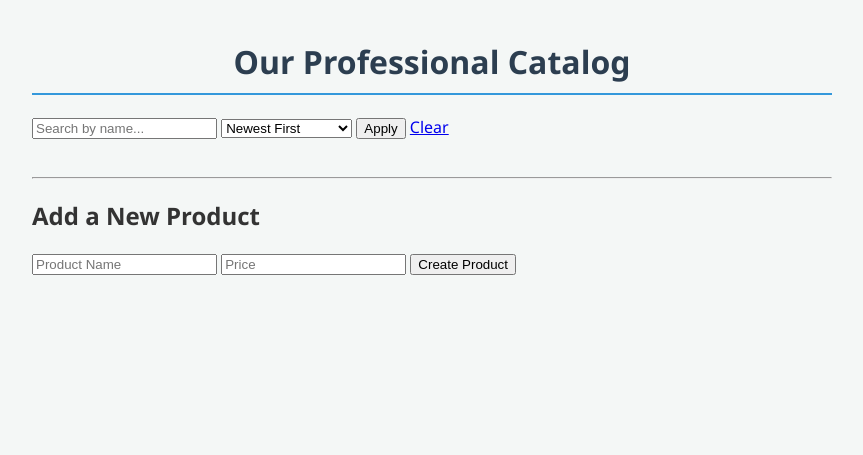
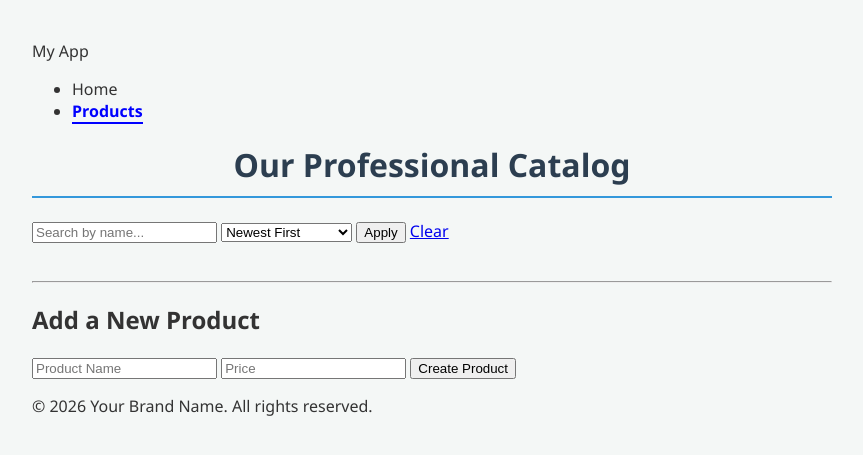
Before and after one commit to sudhirdahal/express-app26, a Node server app: page /api/v1/products/view in a window 1280 px wide. Shown: the top 455 px of the page, without its empty margins (208-1071 px from the left). Run offline with Node 20, Linux system fonts and the light colour scheme; data that the repository does not hold is empty; some libraries are stand-ins or nearby versions.

Commit message:
Some major updates

```diff
--- a/app.js
+++ b/app.js
@@ -7,6 +7,41 @@ const logger = require('./middleware/logger');
 //Import Routers
 const userRouter = require('./routes/user.routes.js');
 const productRouter = require ('./routes/product.routes.js');
+
+// ... inside app.js configuration
+app.set('view engine', 'ejs');
+app.set('views', path.join(__dirname, 'views'));
+
+// Serve static files (CSS, Images)
+app.use(express.static(path.join(__dirname, 'public')));
+
+// 1. GLOBAL MIDDLEWARE: Runs for every single request
+app.use(express.json());
+// ADD THIS for HTML Forms!
+app.use(express.urlencoded({ extended: true }));
+app.use(logger);
+
+// ROUTES (Mounting the mini-apps)
+app.use('/api/v1/users', userRouter);
+// 2. SELECTIVE MIDDLEWARE: Only protect product routes
+// Users can see the homepage, but only "authorized" users can touch products
+app.use('/api/v1/products', productRouter);
+
+
+// Fallback for undefined routes
+app.use((req, res) => {
+    res.status(404).json({ message: `Can't find ${req.originalUrl} on this server!` });
+});
+
+module.exports = app;
+
+
+
+
+
+
+
+
 // const port = 3000
 
 //The following code defines a route handler in an Express.js application
@@ -91,30 +126,3 @@ app.get('/', (req, res) => {
 })
 
  */
-
-// ... inside app.js configuration
-app.set('view engine', 'ejs');
-app.set('views', path.join(__dirname, 'views'));
-
-// Serve static files (CSS, Images)
-app.use(express.static(path.join(__dirname, 'public')));
-
-// 1. GLOBAL MIDDLEWARE: Runs for every single request
-app.use(express.json());
-// ADD THIS for HTML Forms!
-app.use(express.urlencoded({ extended: true }));
-app.use(logger);
-
-// ROUTES (Mounting the mini-apps)
-app.use('/api/v1/users', userRouter);
-// 2. SELECTIVE MIDDLEWARE: Only protect product routes
-// Users can see the homepage, but only "authorized" users can touch products
-app.use('/api/v1/products', productRouter);
-
-
-// Fallback for undefined routes
-app.use((req, res) => {
-    res.status(404).json({ message: `Can't find ${req.originalUrl} on this server!` });
-});
-
-module.exports = app;
--- a/controllers/product.controller.js
+++ b/controllers/product.controller.js
@@ -9,7 +9,13 @@ const Product = require('../models/product.model');
 exports.getAllProducts = async (req, res) => {
     try {
         const products = await Product.find(); // Fetches EVERYTHING from the DB
-        res.status(200).json({ status: 'success', data: { products } });
+        //This is new Jan31 @1550
+        res.render('products', {
+            products,
+            title: 'Our Shop Catalog',
+            page_name: 'Home' // useful for highlighting the nav link
+        });
+//        res.status(200).json({ status: 'success', data: { products } });
     } catch (err) {
         res.status(500).json({ message: err.message });
     }
@@ -84,6 +90,8 @@ exports.getProductsPage = async (req, res) => {
 
         res.render('products', {
             products,
+            title: 'Our Products',
+            page_name: 'Products',
             searchTerm: search,
             currentSort: sort
         });
--- a/public/CSS/style.css
+++ b/public/CSS/style.css
@@ -39,3 +39,30 @@ h1 {
     color: #27ae60;
     font-size: 1.2rem;
 }
+
+/* Normal link style */
+/* nav a {
+    text-decoration: none;
+    color: black;
+    padding: 10px;
+} */
+
+/* The style applied ONLY when page_name matches */
+/* nav a.active {
+    color: blue;
+    font-weight: bold;
+    border-bottom: 2px solid blue;
+} */
+
+/* This targets all links in your nav and removes the browser's default line */
+nav a {
+    text-decoration: none; /* This kills the underline/strikethrough */
+    color: #333;           /* This overrides the -webkit-link blue color */
+}
+
+/* This adds a fresh style only when the link is active */
+nav a.active {
+    font-weight: bold;
+    color: blue;
+    border-bottom: 2px solid blue; /* A cleaner way to show it's active */
+}
--- /dev/null
+++ b/views/partials/footer.ejs
@@ -0,0 +1,7 @@
+<footer>
+        <p>&copy; 2026 Your Brand Name. All rights reserved.</p>
+    </footer>
+
+    <script src="/JS/main.js"></script>
+</body>
+</html>
--- /dev/null
+++ b/views/partials/head.ejs
@@ -0,0 +1,10 @@
+<!DOCTYPE html>
+<html lang="en">
+<head>
+    <meta charset="UTF-8">
+    <title><%= title %></title>
+    <!-- <title>My Store</title> -->
+    <link rel="stylesheet" href="/CSS/style.css">
+</head>
+<body>
+    <%- include('nav') %>
--- /dev/null
+++ b/views/partials/nav.ejs
@@ -0,0 +1,12 @@
+<nav>
+    <div class="logo">My App</div>
+    <ul>
+        <li>
+            <a href="/api/v1/products" class="<%= (locals.page_name && page_name === 'Home') ? 'active' : '' %>">Home</a>
+            <!-- <a href="/api/v1/products" class="<%= page_name === 'home' ? 'active' : '' %>">Home</a> -->
+        </li>
+        <li>
+            <a href="/api/v1/products/view" class="<%= (locals.page_name && page_name === 'Products') ? 'active' : '' %>">Products</a>
+        </li>
+    </ul>
+</nav>
--- a/views/products.ejs
+++ b/views/products.ejs
@@ -1,10 +1,11 @@
-<!DOCTYPE html>
+<!-- <!DOCTYPE html>
 <html>
 <head>
     <title>Modern Store</title>
     <link rel="stylesheet" href="/CSS/style.css">
 </head>
-<body>
+<body> -->
+<%- include('partials/head') %>
     <h1>Our Professional Catalog</h1>
     <form action="/api/v1/products/view" method="GET" style="margin-bottom: 20px;">
         <input type="text" name="search" placeholder="Search by name..." value="<%= typeof searchTerm !== 'undefined' ? searchTerm : '' %>">
@@ -46,5 +47,4 @@
             </li>
         <% }) %>
     </ul>
-</body>
-</html>
+<%- include('partials/footer') %>
```
Also changed, not shown: routes/user.routes.js (+15 -9 lines), server.js (+10 -4 lines).
